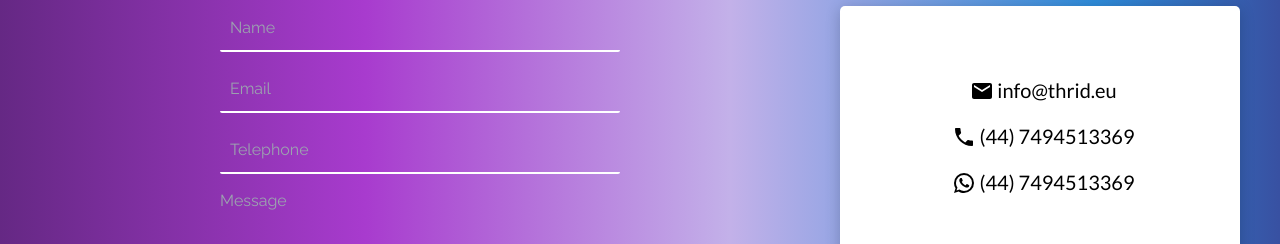
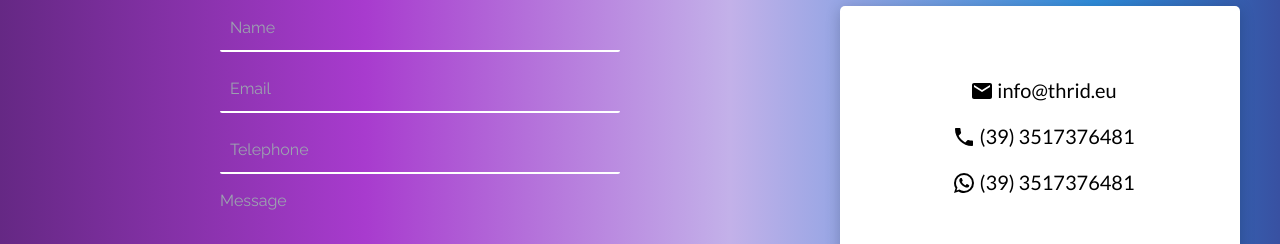
Before and after one commit to theringsofsaturn/3D-scanning-react-app, a React (Vite) app: page / in a window 1280 px wide. Shown: the part 8300-8544 px from the top of the page. Built offline with nearby package versions, Linux system fonts and the light colour scheme.

Commit message:
phone number changed

```diff
--- a/src/Components/ContactUs/ContactUs.jsx
+++ b/src/Components/ContactUs/ContactUs.jsx
@@ -21,7 +21,7 @@ const ContactUs = () => {
 						</p>
 						<p>
 							<PhoneIcon />
-							<a href="tel:447494513369">(44) 7494513369</a>
+							<a href="tel:447494513369">(39) 3517376481</a>
 						</p>
 						<p>
 							<WhatsAppIcon />
@@ -30,7 +30,7 @@ const ContactUs = () => {
 								target="_blank"
 								rel="noreferrer"
 							>
-								(44) 7494513369
+								(39) 3517376481
 							</a>
 						</p>
 					</div>
```
